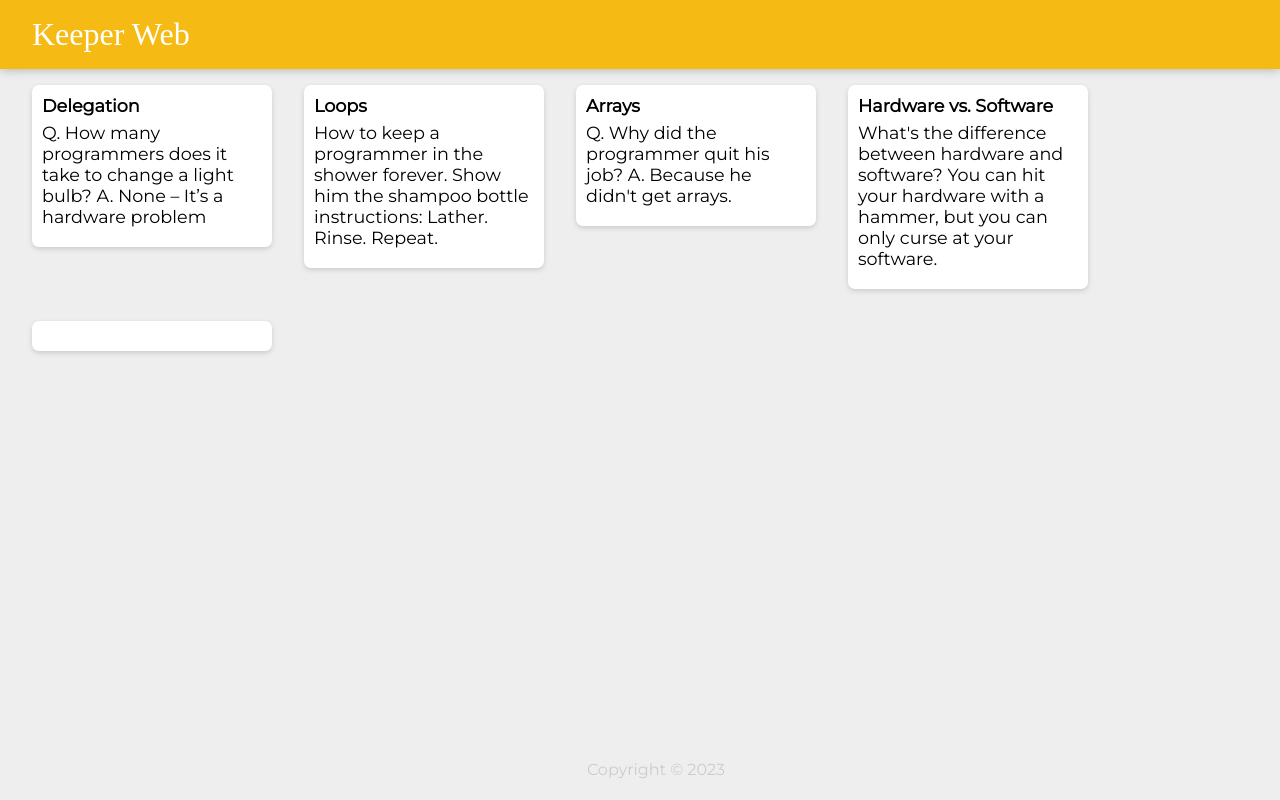
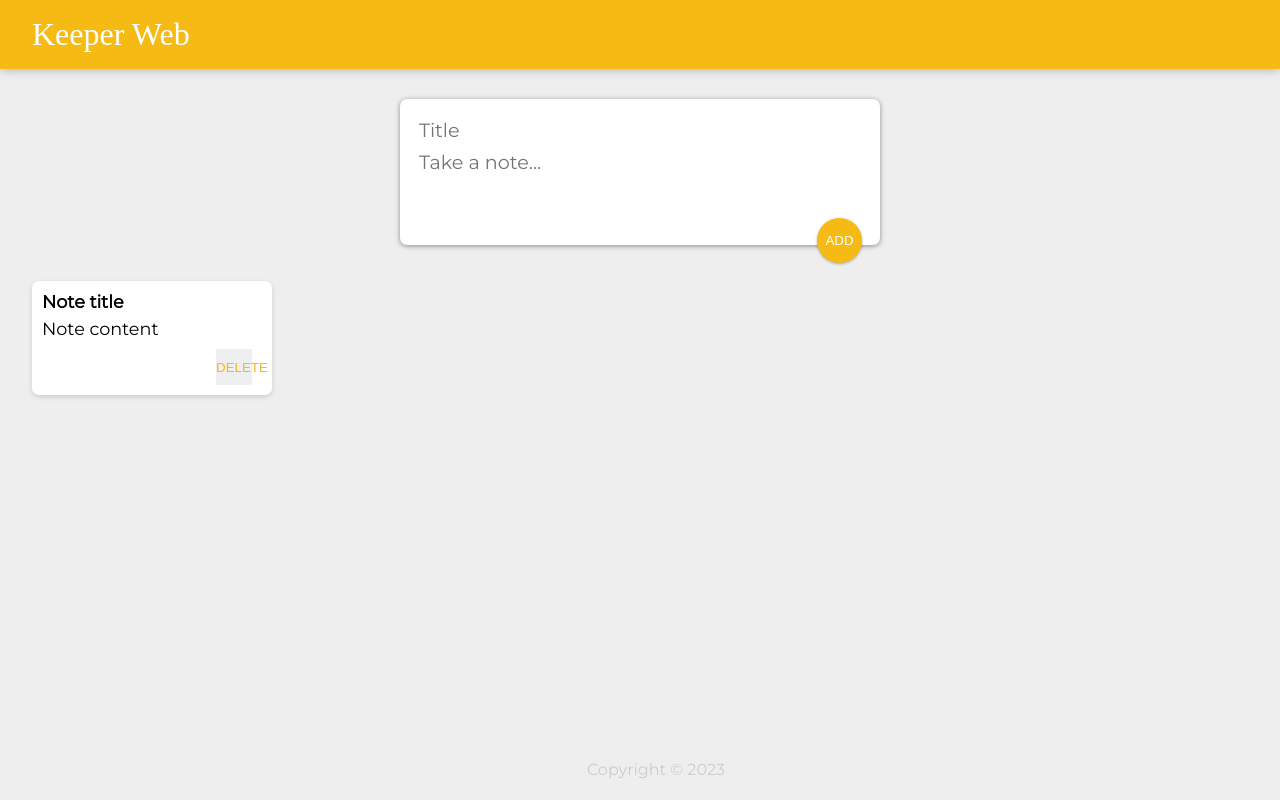
Before and after one commit to Wise-Wizard/Keeper-Website, a React (Create React App) app: page / in a window 1280 px wide. Built offline with nearby package versions, Linux system fonts and the light colour scheme; a web font is replaced by a local one.

Commit message:
Updated Code

```diff
--- a/public/styles.css
+++ b/public/styles.css
@@ -54,3 +54,49 @@
   white-space: pre-wrap;
   word-wrap: break-word;
 }
+
+.note button {
+  position: relative;
+  float: right;
+  margin-right: 10px;
+  color: #f5ba13;
+  border: none;
+  width: 36px;
+  height: 36px;
+  cursor: pointer;
+  outline: none;
+}
+
+form {
+  position: relative;
+  width: 480px;
+  margin: 30px auto 20px auto;
+  background: #fff;
+  padding: 15px;
+  border-radius: 7px;
+  box-shadow: 0 1px 5px rgb(138, 137, 137);
+}
+form input,
+form textarea {
+  width: 100%;
+  border: none;
+  padding: 4px;
+  outline: none;
+  font-size: 1.2em;
+  font-family: inherit;
+  resize: none;
+}
+form button {
+  position: absolute;
+  right: 18px;
+  bottom: -18px;
+  background: #f5ba13;
+  color: #fff;
+  border: none;
+  border-radius: 50%;
+  width: 45px;
+  height: 45px;
+  box-shadow: 0 1px 3px rgba(0, 0, 0, 0.3);
+  cursor: pointer;
+  outline: none;
+}
--- a/src/Components/App.jsx
+++ b/src/Components/App.jsx
@@ -2,23 +2,17 @@
 import Footer from './Footer';
 import Heading from './Header';
 import Note from './Note';
-import notes from '../notes.js';
+import CreateNote from './CreateNote';
 
-function createNote(noteDesc){
-    return <Note
-        key={noteDesc.id}
-        title={noteDesc.title}
-        content={noteDesc.content}
-    />
-}
+function App() {
+    return (
+      <div>
+        <Heading />
+        <CreateNote />
+        <Note key={1} title="Note title" content="Note content" />
+        <Footer />
+      </div>
+    );
+  }
 
-function App(){
-    return <div>
-    <Heading />
-    <Footer />
-    {notes.map(createNote)}
-    <Note />
-    </div>
-}
-
-export default App;
+  export default App;
--- /dev/null
+++ b/src/Components/CreateNote.jsx
@@ -0,0 +1,15 @@
+import React from "react";
+
+function CreateNote() {
+  return (
+    <div>
+      <form>
+        <input name="title" placeholder="Title" />
+        <textarea name="content" placeholder="Take a note..." rows="3" />
+        <button>ADD</button>
+      </form>
+    </div>
+  );
+}
+
+export default CreateNote;
--- a/src/Components/Note.jsx
+++ b/src/Components/Note.jsx
@@ -1,8 +1,13 @@
-function Note(props){
-    return <div className="note">
-        <h1>{props.title}</h1>
-        <p>{props.content}</p>
+import React from "react";
+
+function Note(props) {
+  return (
+    <div className="note">
+      <h1>{props.title}</h1>
+      <p>{props.content}</p>
+      <button>DELETE</button>
     </div>
+  );
 }
 
 export default Note;
--- a/src/notes.js
+++ /dev/null
@@ -1,30 +0,0 @@
-/* eslint-disable no-unused-vars */
-
-const notes = [
-    {
-      key: 1,
-      title: "Delegation",
-      content:
-        "Q. How many programmers does it take to change a light bulb? A. None – It’s a hardware problem"
-    },
-    {
-      key: 2,
-      title: "Loops",
-      content:
-        "How to keep a programmer in the shower forever. Show him the shampoo bottle instructions: Lather. Rinse. Repeat."
-    },
-    {
-      key: 3,
-      title: "Arrays",
-      content:
-        "Q. Why did the programmer quit his job? A. Because he didn't get arrays."
-    },
-    {
-      key: 4,
-      title: "Hardware vs. Software",
-      content:
-        "What's the difference between hardware and software? You can hit your hardware with a hammer, but you can only curse at your software."
-    }
-  ]
-
-  export default notes;
```
Lines whose indentation alone changed are shown as unchanged.
